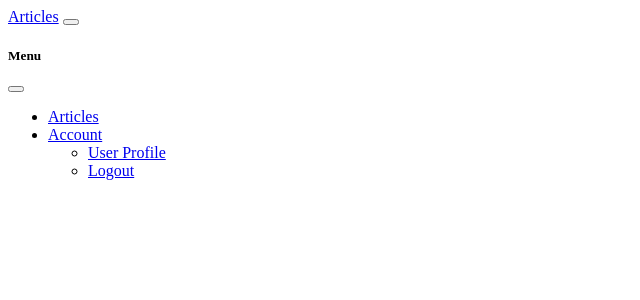
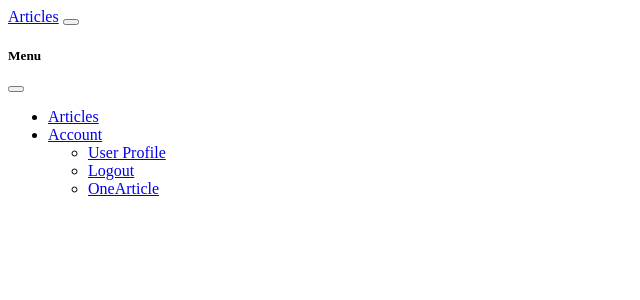
Before and after one commit to wangchrist/dataengineering2, a Flask app: template templates/navbar_content.html in a window 1280 px wide. Shown: the top 300 px of the page, without its empty margins (0-640 px from the left). Run offline with Flask 3, Linux system fonts and the light colour scheme; the template is opened without the code that fills it, so the values that code supplies are empty.

Commit message:
ajoutTest

```diff
--- a/templates/navbar_content.html
+++ b/templates/navbar_content.html
@@ -21,6 +21,7 @@
               <ul class="dropdown-menu dropdown-menu-dark">
                 <li><a class="dropdown-item" href="{{url_for('user')}}">User Profile</a></li>
                 <li><a class="dropdown-item" href="{{url_for('home')}}">Logout</a></li>
+                <li><a class="dropdown-item" href="{{url_for('one_article')}}">OneArticle</a></li>
                 </ul>
             </li>
           </ul>
```
